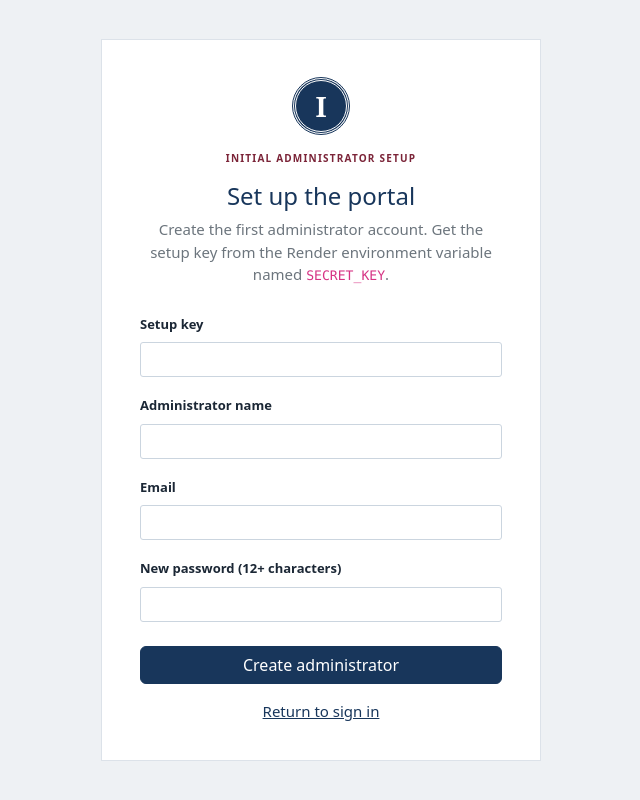
After one commit to akshaytheflash/msit, a FastAPI app: template app/templates/setup.html in a window 1280 px wide. The commit adds this page. Shown: the whole page, without its empty margins (319-959 px from the left). Run offline with FastAPI, Linux system fonts and the light colour scheme; the template is opened without the code that fills it, so the values that code supplies are empty.

Commit message:
Add protected first-admin setup for Render

```diff
--- a/app/main.py
+++ b/app/main.py
@@ -1,6 +1,6 @@
 from datetime import datetime, date
 from pathlib import Path
-import os, smtplib, json
+import os, smtplib, json, hmac
 from email.message import EmailMessage
 from fastapi import FastAPI, Request, Depends, Form, HTTPException, UploadFile, File, Header
 from fastapi.responses import HTMLResponse, RedirectResponse, JSONResponse
@@ -104,12 +104,34 @@ def notify(db,report,lab):
 @app.get('/health')
 def health(): return {'status':'ok'}
 @app.get('/login',response_class=HTMLResponse)
-def login_page(request: Request): return templates.TemplateResponse(request,'login.html',{'error':''})
+def login_page(request: Request,db:Session=Depends(db_dep)): return templates.TemplateResponse(request,'login.html',{'error':'','needs_setup':db.query(User).count()==0})
 @app.post('/login',response_class=HTMLResponse)
 def login(request: Request,email:str=Form(...),password:str=Form(...),db:Session=Depends(db_dep)):
     user=db.query(User).filter(func.lower(User.email)==email.lower()).first()
-    if not user or not pwd.verify(password,user.password_hash): return templates.TemplateResponse(request,'login.html',{'error':'Email or password is incorrect'},status_code=401)
+    if not user or not pwd.verify(password,user.password_hash): return templates.TemplateResponse(request,'login.html',{'error':'Email or password is incorrect','needs_setup':db.query(User).count()==0},status_code=401)
     request.session['user_id']=user.id; return RedirectResponse('/',status_code=303)
+@app.get('/setup',response_class=HTMLResponse)
+def setup_page(request:Request,db:Session=Depends(db_dep)):
+    if db.query(User).count(): return RedirectResponse('/login',303)
+    return templates.TemplateResponse(request,'setup.html',{'error':''})
+@app.post('/setup',response_class=HTMLResponse)
+def setup_admin(request:Request,name:str=Form(...),email:str=Form(...),password:str=Form(...),setup_key:str=Form(...),db:Session=Depends(db_dep)):
+    if db.query(User).count(): return RedirectResponse('/login',303)
+    if settings.secret_key=='development-only-change-me' or not hmac.compare_digest(setup_key,settings.secret_key):
+        return templates.TemplateResponse(request,'setup.html',{'error':'Setup key did not match the SECRET_KEY configured for this deployment.'},status_code=403)
+    if len(password)<12:
+        return templates.TemplateResponse(request,'setup.html',{'error':'Choose a password with at least 12 characters.'},status_code=422)
+    normalized=email.strip().lower()
+    if not normalized or '@' not in normalized:
+        return templates.TemplateResponse(request,'setup.html',{'error':'Enter a valid email address.'},status_code=422)
+    user=User(name=name.strip(),email=normalized,role='Admin',department='Administration',password_hash=pwd.hash(password))
+    db.add(user)
+    try: db.commit()
+    except Exception:
+        db.rollback()
+        return templates.TemplateResponse(request,'setup.html',{'error':'An administrator account was created already. Sign in instead.'},status_code=409)
+    request.session['user_id']=user.id
+    return RedirectResponse('/',303)
 @app.get('/logout')
 def logout(request:Request): request.session.clear(); return RedirectResponse('/login',303)
 @app.get('/',response_class=HTMLResponse)
--- a/app/templates/login.html
+++ b/app/templates/login.html
@@ -1 +1 @@
-<!doctype html><html><head><meta charset="utf-8"><meta name="viewport" content="width=device-width,initial-scale=1"><title>Sign in · Institute Laboratory Services</title><link href="https://cdn.jsdelivr.net/npm/bootstrap@5.3.3/dist/css/bootstrap.min.css" rel="stylesheet"><link rel="stylesheet" href="/static/style.css"></head><body class="login-page"><div class="login-box"><div class="seal large">I</div><p class="eyebrow">INSTITUTE LABORATORY SERVICES</p><h1>Sign in to the portal</h1><p class="text-secondary">Use your college operations account.</p>{% if error %}<div class="alert alert-danger">{{ error }}</div>{% endif %}<form method="post"><label class="form-label">Email</label><input class="form-control mb-3" name="email" type="email" required autofocus><label class="form-label">Password</label><input class="form-control mb-4" name="password" type="password" required><button class="btn btn-primary w-100">Sign in</button></form><small class="text-secondary d-block mt-4">Demo credentials are listed in README.md.</small></div></body></html>
+<!doctype html><html><head><meta charset="utf-8"><meta name="viewport" content="width=device-width,initial-scale=1"><title>Sign in · Institute Laboratory Services</title><link href="https://cdn.jsdelivr.net/npm/bootstrap@5.3.3/dist/css/bootstrap.min.css" rel="stylesheet"><link rel="stylesheet" href="/static/style.css"></head><body class="login-page"><div class="login-box"><div class="seal large">I</div><p class="eyebrow">INSTITUTE LABORATORY SERVICES</p><h1>Sign in to the portal</h1><p class="text-secondary">Use your college operations account.</p>{% if error %}<div class="alert alert-danger">{{ error }}</div>{% endif %}<form method="post"><label class="form-label">Email</label><input class="form-control mb-3" name="email" type="email" required autofocus><label class="form-label">Password</label><input class="form-control mb-4" name="password" type="password" required><button class="btn btn-primary w-100">Sign in</button></form>{% if needs_setup %}<a class="btn btn-link mt-3" href="/setup">Create the first administrator</a>{% endif %}<small class="text-secondary d-block mt-4">Demo credentials are listed in README.md.</small></div></body></html>
--- /dev/null
+++ b/app/templates/setup.html
@@ -0,0 +1 @@
+<!doctype html><html><head><meta charset="utf-8"><meta name="viewport" content="width=device-width,initial-scale=1"><title>Initial setup · Institute Laboratory Services</title><link href="https://cdn.jsdelivr.net/npm/bootstrap@5.3.3/dist/css/bootstrap.min.css" rel="stylesheet"><link rel="stylesheet" href="/static/style.css"></head><body class="login-page"><div class="login-box"><div class="seal large">I</div><p class="eyebrow">INITIAL ADMINISTRATOR SETUP</p><h1>Set up the portal</h1><p class="text-secondary">Create the first administrator account. Get the setup key from the Render environment variable named <code>SECRET_KEY</code>.</p>{% if error %}<div class="alert alert-danger">{{ error }}</div>{% endif %}<form method="post"><label class="form-label">Setup key</label><input class="form-control mb-3" name="setup_key" type="password" autocomplete="off" required><label class="form-label">Administrator name</label><input class="form-control mb-3" name="name" required><label class="form-label">Email</label><input class="form-control mb-3" name="email" type="email" required><label class="form-label">New password (12+ characters)</label><input class="form-control mb-4" name="password" type="password" minlength="12" required><button class="btn btn-primary w-100">Create administrator</button></form><a class="d-block mt-3" href="/login">Return to sign in</a></div></body></html>
--- a/scripts/bootstrap_render_admin.py
+++ b/scripts/bootstrap_render_admin.py
@@ -8,7 +8,8 @@ email=os.environ.get('INITIAL_ADMIN_EMAIL','').strip().lower()
 password=os.environ.get('INITIAL_ADMIN_PASSWORD','')
 name=os.environ.get('INITIAL_ADMIN_NAME','Portal Administrator').strip()
 if not email or not password:
-    raise SystemExit('Set INITIAL_ADMIN_EMAIL and INITIAL_ADMIN_PASSWORD in Render before the first deploy.')
+    print('No initial admin secrets supplied; create the first administrator at /setup using SECRET_KEY.')
+    raise SystemExit(0)
 if len(password)<12:
     raise SystemExit('INITIAL_ADMIN_PASSWORD must be at least 12 characters.')
 db=SessionLocal()
```
Also changed, not shown: README.md.
